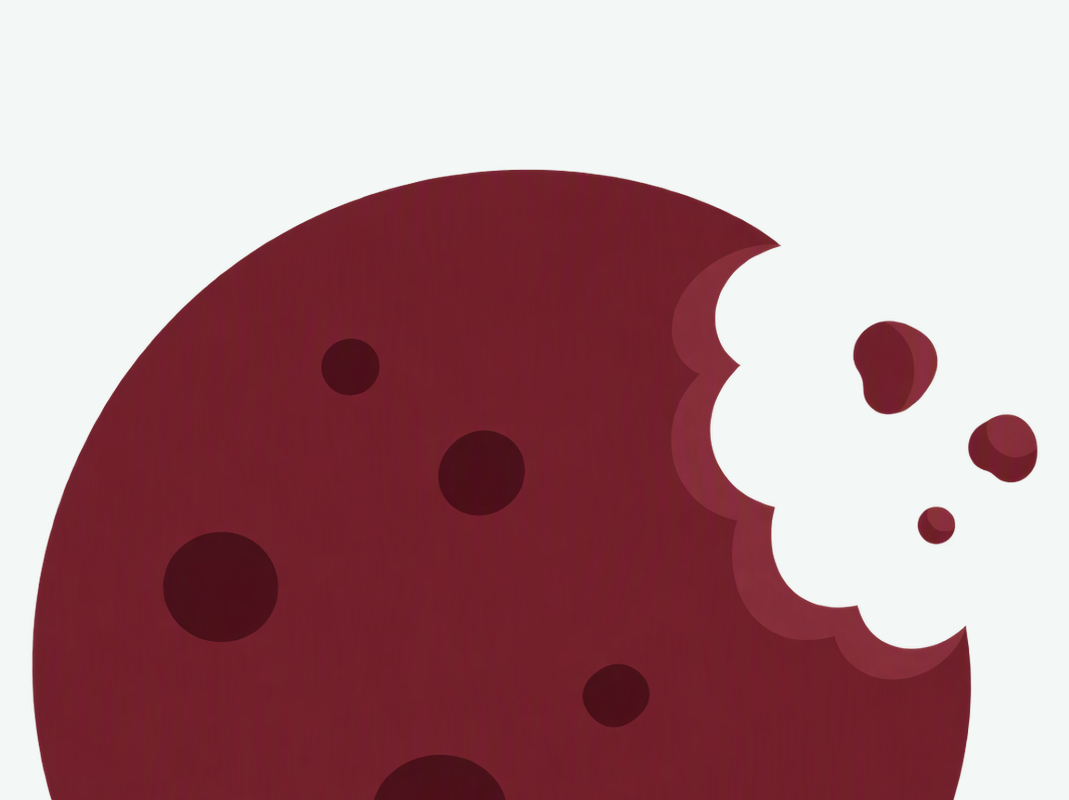
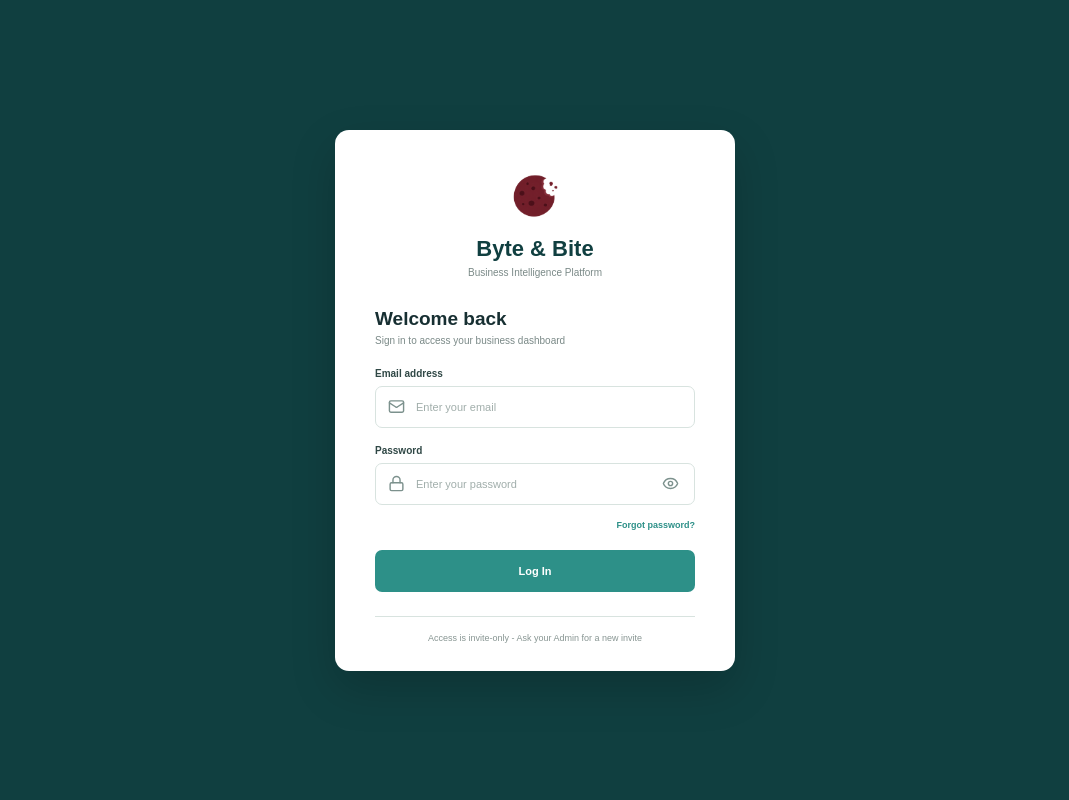
Before and after one commit to Vickarmstrongg/Developement-Project, a React app in the folder frontend/: page / in a window 1280 px wide. Shown: the top 800 px of the page, without its empty margins (105-1174 px from the left). Built offline with nearby package versions, Linux system fonts and the light colour scheme; the HTML template or start-up script is replaced by a standard one.

Commit message:
adding the login css and improving layout

```diff
--- a/frontend/src/Login.css
+++ b/frontend/src/Login.css
@@ -0,0 +1,173 @@
+.login-page {
+    min-height: 100vh;
+    width: 100%;
+    background: #103f40;
+    display: flex;
+    align-items: center;
+    justify-content: center;
+    padding: 24px;
+}
+
+.login-card {
+    width: 100%;
+    max-width: 400px;
+    background: white;
+    border-radius: 14px;
+    padding: 38px 40px 28px;
+    box-shadow: 0 18px 45px rgba(0, 0, 0, 0.18);
+}
+
+.login-brand {
+    text-align: center;
+    margin-bottom: 30px;
+}
+
+.login-logo {
+    width: 54px;
+    height: 54px;
+    object-fit: contain;
+    margin-bottom: 10px;
+}
+
+.login-brand h1 {
+    margin: 0;
+    color: #103f40;
+    font-size: 22px;
+    font-weight: 700;
+}
+
+.login-brand p {
+    margin: 5px 0 0;
+    color: #7a8987;
+    font-size: 10px;
+}
+
+.login-heading {
+    margin-bottom: 22px;
+}
+
+.login-heading h2 {
+    margin: 0 0 5px;
+    color: #172f32;
+    font-size: 19px;
+    font-weight: 700;
+}
+
+.login-heading p {
+    margin: 0;
+    color: #7a8987;
+    font-size: 10px;
+}
+
+.login-field {
+    margin-bottom: 17px;
+}
+
+.login-field label {
+    display: block;
+    margin-bottom: 7px;
+    color: #304846;
+    font-size: 10px;
+    font-weight: 600;
+}
+
+.input-wrapper {
+    height: 42px;
+    display: flex;
+    align-items: center;
+    gap: 9px;
+    padding: 0 12px;
+    border: 1px solid #d8e3df;
+    border-radius: 7px;
+    background: white;
+    transition: border-color 0.2s ease;
+}
+
+.input-wrapper > svg {
+    flex-shrink: 0;
+    color: #7c918d;
+}
+
+.input-wrapper input {
+    width: 100%;
+    height: 100%;
+    border: none;
+    background: transparent;
+    color: #172f32;
+    font-family: inherit;
+    font-size: 11px;
+}
+
+.input-wrapper input::placeholder {
+    color: #a1aeab;
+}
+
+.password-toggle {
+    width: 28px;
+    height: 28px;
+    padding: 0;
+    border: none;
+    background: transparent;
+    color: #7c918d;
+    display: flex;
+    align-items: center;
+    justify-content: center;
+    cursor: pointer;
+}
+
+.password-toggle:hover {
+    color: #2d9088;
+}
+
+.login-options {
+    display: flex;
+    justify-content: flex-end;
+    margin: -2px 0 20px;
+}
+
+.login-options a {
+    color: #2d9088;
+    font-size: 9px;
+    font-weight: 600;
+    text-decoration: none;
+}
+
+.login-options a:hover {
+    text-decoration: underline;
+}
+
+.login-button {
+    width: 100%;
+    height: 42px;
+    border: none;
+    border-radius: 7px;
+    background: #2d9088;
+    color: white;
+    font-family: inherit;
+    font-size: 11px;
+    font-weight: 700;
+    cursor: pointer;
+    transition: background 0.2s ease;
+}
+
+.login-button:hover {
+    background: #247b75;
+}
+
+.login-footer {
+    margin-top: 24px;
+    text-align: center;
+}
+
+.footer-divider {
+    width: 100%;
+    height: 1px;
+    background: #d8e3df;
+    margin-bottom: 16px;
+}
+
+.login-footer p {
+    margin: 0;
+    color: #879592;
+    font-size: 9px;
+}
--- a/frontend/src/Login.jsx
+++ b/frontend/src/Login.jsx
@@ -19,7 +19,7 @@ function Login({ onLogin }) {
                 <div className="login-brand">
                     <img
                         src={logo}
-                        alst="Byte & Bite"
+                        alt="Byte & Bite"
                         className="login-logo"
                     />
 
@@ -94,8 +94,9 @@ function Login({ onLogin }) {
                 </form>
 
                 <div className="login-footer">
-                    <span>Byte & Bite</span>
-                    <span>Access is invite-only - Ask your Admin for a new invite</span>
+                    <div className="footer-divider"></div>
+
+                    <p>Access is invite-only - Ask your Admin for a new invite</p>
                 </div>
 
             </div>
```
